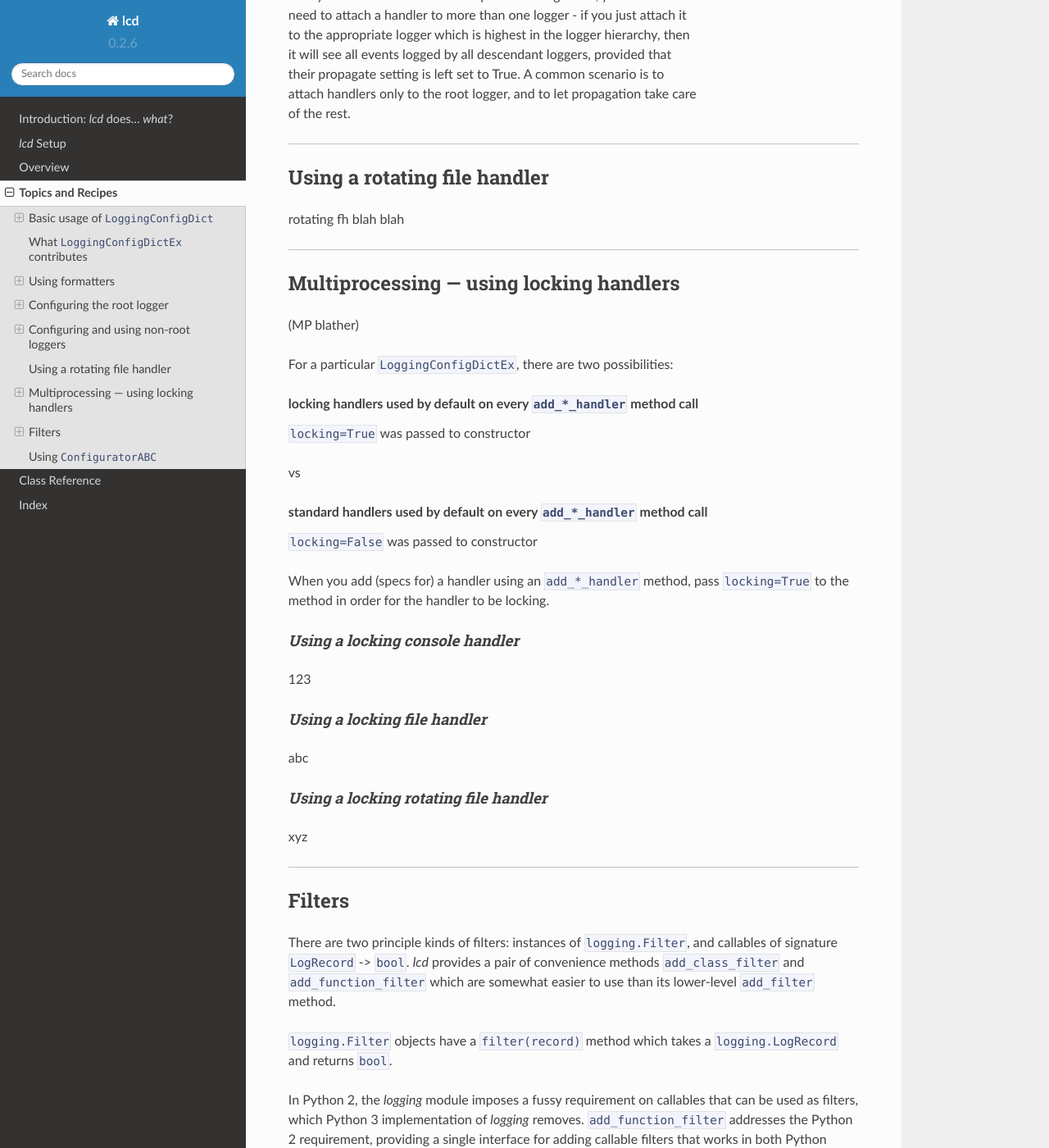
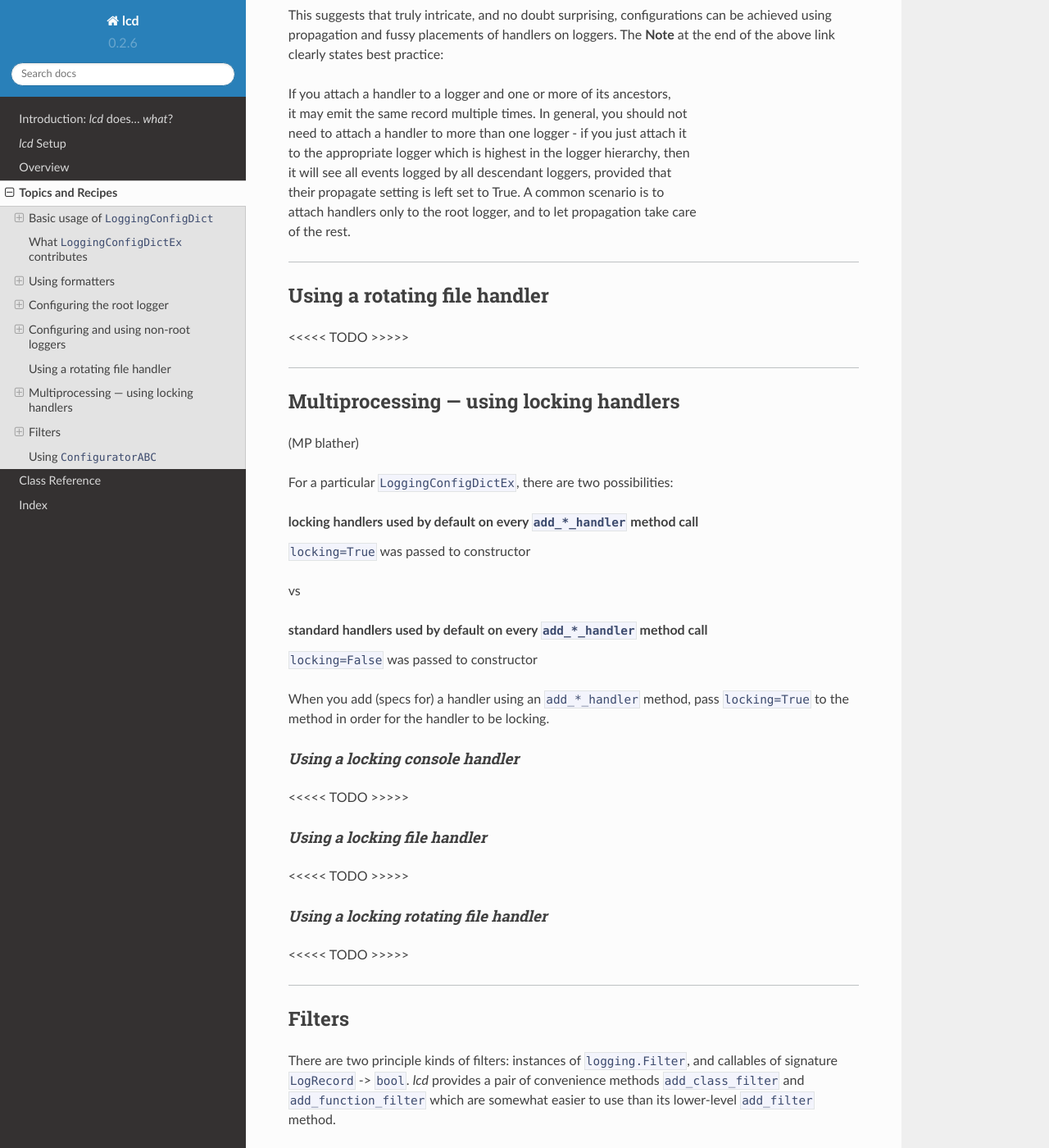
Before and after one commit to Twangist/prelogging, a Sphinx documentation site: the page built from lcd/docs/topics-recipes.rst, in a window 1280 px wide and 1400 px high, scrolled down 7359 px. Shown: the whole window at 82% size. Built offline with Sphinx 7.4.7 and the Read the Docs theme 2.0.0, drawn with Linux system fonts in a browser that asks for light colours; some of the changed text lies outside the part shown.

Commit message:
0.2.7b4 -- doc
TODO the rest of the examples... and docs

```diff
--- a/lcd/docs/topics-recipes.rst
+++ b/lcd/docs/topics-recipes.rst
@@ -123,6 +123,8 @@
 What ``LoggingConfigDictEx`` contributes
 ---------------------------------------------------------
 
+<<<<< TODO >>>>>
+
 .. todo::
     intro blather re  ``LoggingConfigDictEx``: why this superclass,
     what does it do, offer?
@@ -134,7 +136,7 @@
 Using formatters
 -------------------------------------------------------
 
-asfasdf
+<<<<< TODO >>>>>
 
 .. _tr-LCDEx-using-builtin-formatters:
 
@@ -168,11 +170,13 @@
 
 Adding a console handler
 ++++++++++++++++++++++++++
+<<<<< TODO >>>>>
 
 .. _tr-easy-config-root-add-file:
 
 Adding a file handler
 ++++++++++++++++++++++++++
+<<<<< TODO >>>>>
 
 .. _tr-config-root-use-children:
 
@@ -235,11 +239,11 @@
 
 Requirements
 ~~~~~~~~~~~~~~~~~~~~~~~~~~~~~~~~~
-asdf
+<<<<< TODO >>>>>
 
 How-to
 ~~~~~~~~~~~~~~~~~~~~~~~~~~~~~~~~~
-fdsa
+<<<<< TODO >>>>>
 
 
 .. _tr-config-discrete-non-root:
@@ -425,7 +429,7 @@
 Using a rotating file handler
 ------------------------------------
 
-rotating fh blah blah
+<<<<< TODO >>>>>
 
 --------------------------------------------------
 
@@ -459,19 +463,19 @@
 
 Using a locking console handler
 ++++++++++++++++++++++++++++++++++++++++++++++++++++++++++
-123
+<<<<< TODO >>>>>
 
 .. _tr-mp-fh:
 
 Using a locking file handler
 ++++++++++++++++++++++++++++++++++++++++++++++++++++++++++
-abc
+<<<<< TODO >>>>>
 
 .. _tr-mp-rot-fh:
 
 Using a locking rotating file handler
 ++++++++++++++++++++++++++++++++++++++++++++++++++++++++++
-xyz
+<<<<< TODO >>>>>
 
 --------------------------------------------------
 
@@ -677,3 +681,5 @@
     That's not quite right -- "across"? no
 
     ¿¿ Commentary on ``test_configurator.py`` ??
+
+    <<<<< TODO >>>>>
```
